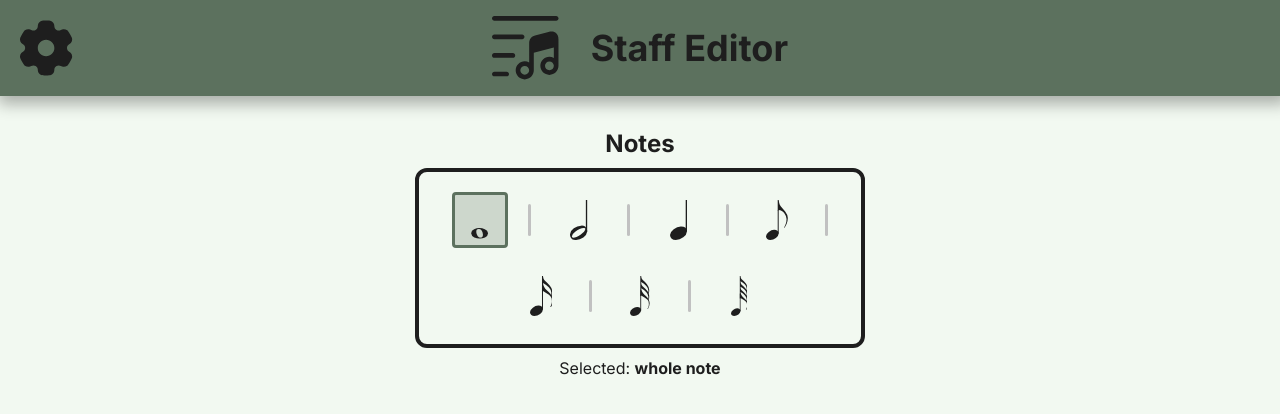
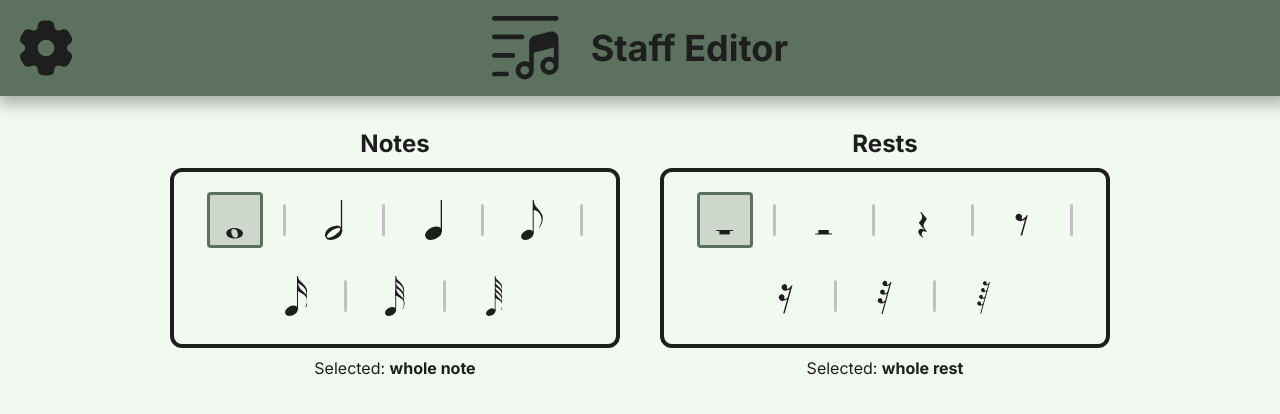
Before and after one commit to kubaplo/Staff-Editor, a Next.js app: page / in a window 1280 px wide. Shown: the top 414 px of the page. Built offline with nearby package versions, Linux system fonts and the light colour scheme.

Commit message:
Add Selection Box with rests

```diff
--- a/app/page.tsx
+++ b/app/page.tsx
@@ -12,6 +12,13 @@ import EighthNote from "@/ui/svg/Notes/EighthNote";
 import SixteenthNote from "@/ui/svg/Notes/SixteenthNote";
 import ThirtySecondNote from "@/ui/svg/Notes/ThirtySecondNote";
 import SixtyFourthNote from "@/ui/svg/Notes/SixtyFourthNote";
+import WholeRest from "@/ui/svg/Rests/WholeRest";
+import HalfRest from "@/ui/svg/Rests/HalfRest";
+import QuarterRest from "@/ui/svg/Rests/QuarterRest";
+import EighthRest from "@/ui/svg/Rests/EighthRest";
+import SixteenthRest from "@/ui/svg/Rests/SixteenthRest";
+import ThirtySecondRest from "@/ui/svg/Rests/ThirtySecondRest";
+import SixtyFourthRest from "@/ui/svg/Rests/SixtyFourthRest";
 
 const NOTES = [
   {name: 'whole note', icon: WholeNote},
@@ -19,8 +26,18 @@ const NOTES = [
   {name: 'quarter note', icon: QuarterNote},
   {name: 'eighth note', icon: EighthNote},
   {name: 'sixteenth note', icon: SixteenthNote},
-  {name: 'thirty second note', icon: ThirtySecondNote},
-  {name: 'sixty fourth note', icon: SixtyFourthNote},
+  {name: 'thirty-second note', icon: ThirtySecondNote},
+  {name: 'sixty-fourth note', icon: SixtyFourthNote},
+];
+
+const RESTS = [
+  {name: 'whole rest', icon: WholeRest},
+  {name: 'half rest', icon: HalfRest},
+  {name: 'quarter rest', icon: QuarterRest},
+  {name: 'eighth rest', icon: EighthRest},
+  {name: 'sixteenth rest', icon: SixteenthRest},
+  {name: 'thirty-second rest', icon: ThirtySecondRest},
+  {name: 'sixty-fourth rest', icon: SixtyFourthRest},
 ];
 
 export default function Home() {
@@ -28,7 +45,10 @@ export default function Home() {
     <>
     <Header />
     <main className="w-full h-screen bg-primary pt-32">
-      <SelectionBox title="Notes" items={NOTES} />
+      <div className="flex justify-center items-center gap-10">
+        <SelectionBox title="Notes" items={NOTES} />
+        <SelectionBox title="Rests" items={RESTS} />
+      </div>
     </main>
     </>
   );
--- a/ui/components/SelectionBox/SelectionBox.tsx
+++ b/ui/components/SelectionBox/SelectionBox.tsx
@@ -2,9 +2,6 @@
 
 // React
 import React, { Fragment, useState } from 'react';
-
-// Clsx
-import clsx from 'clsx';
 
 // Framer Motion
 import { motion } from 'framer-motion';
@@ -35,7 +32,7 @@ export default function SelectionBox({title, items}: SelectionBoxPropsType) {
               <item.icon className="h-10 w-auto fill-dark z-[1]" />
               {
                 (selectedItem === item) ?
-                <motion.div layoutId="background" className="absolute top-0 left-0 size-full border-[3px] border-secondary rounded">
+                <motion.div layoutId={`background-${title}`} className="absolute top-0 left-0 size-full border-[3px] border-secondary rounded">
                   <div className="size-full bg-secondary opacity-25"></div>
                 </motion.div> : null
               }
--- /dev/null
+++ b/ui/svg/Rests/EighthRest.tsx
@@ -0,0 +1,11 @@
+import { IconPropsType } from "@/lib/types/IconPropsType";
+
+export default function EighthRest({className}: IconPropsType) {
+  return (
+    <svg className={className} width="13.001mm" height="30.193369mm" viewBox="0 0 13.001 30.193371">
+      <g transform="translate(-107.48273,-54.89336)">
+        <path d="m 114.11746,68.556508 -0.0895,0.402577 q 0.26839,0.581502 0.89462,0.268386 2.14708,-0.984079 3.13116,-3.041699 h 0.5815 l -4.24943,15.56634 h -1.25247 l 3.44428,-12.211525 q -1.83397,1.163002 -3.89159,1.341926 -1.34192,-0.04473 -2.326,-0.849887 -0.93935,-0.805155 -1.02881,-2.10235 0.0447,-2.147082 2.19181,-2.683852 1.11827,-0.178924 1.92343,0.53677 0.80516,0.715694 0.84989,1.878696 l -0.17893,0.894618" strokeWidth={0.894617} />
+      </g>
+    </svg>
+  );
+}
--- /dev/null
+++ b/ui/svg/Rests/HalfRest.tsx
@@ -0,0 +1,12 @@
+import { IconPropsType } from "@/lib/types/IconPropsType";
+
+export default function HalfRest({className}: IconPropsType) {
+  return (
+    <svg className={className} width="13.001mm" height="30.193369mm" viewBox="0 0 13.001 30.193371">
+      <g transform="translate(-107.48273,-54.89336)">
+        <path d="m 117.91076,77.525267 h -7.85505 v 3.104762 h 7.85505 v -3.104762" strokeWidth={0.620953} />
+        <path d="M 120.31696,80.127084 H 107.6495 v 0.779837 h 12.66746 v -0.779837" strokeWidth={0.395199} />
+      </g>
+    </svg>
+  );
+}
--- /dev/null
+++ b/ui/svg/Rests/QuarterRest.tsx
@@ -0,0 +1,11 @@
+import { IconPropsType } from "@/lib/types/IconPropsType";
+
+export default function QuarterRest({className}: IconPropsType) {
+  return (
+    <svg className={className} width="13.001mm" height="30.193369mm" viewBox="0 0 13.001 30.193371">
+      <g transform="translate(-107.48273,-54.89336)">
+        <path d="m 117.27831,69.169071 q -2.37626,2.566361 -2.59804,4.689154 0.0317,1.330707 0.82377,2.534679 l 1.64754,2.18616 -0.3802,0.506935 q -0.91882,-0.506935 -1.77428,-0.570302 -0.82377,-0.03168 -1.36239,0.760403 -0.66535,1.172289 -0.15841,2.18616 0.47525,1.013872 1.07723,1.489124 l -0.34852,0.506935 -2.2812,-1.996059 q -1.07724,-1.108922 -1.23566,-2.598045 0.22178,-2.154477 2.43963,-2.18616 0.85545,0 1.96437,0.601986 v -0.06337 l -3.99211,-5.19609 q 1.10892,-0.950505 1.86932,-2.249527 0.7604,-1.299023 0.63367,-2.788146 -0.3802,-1.520807 -1.48912,-2.756463 h 1.07724 l 4.08716,4.942623" strokeWidth={0.63367} />
+      </g>
+    </svg>
+  );
+}
--- /dev/null
+++ b/ui/svg/Rests/SixteenthRest.tsx
@@ -0,0 +1,11 @@
+import { IconPropsType } from "@/lib/types/IconPropsType";
+
+export default function SixteenthRest({className}: IconPropsType) {
+  return (
+    <svg className={className} width="13.001mm" height="30.193369mm" viewBox="0 0 13.001 30.193371">
+      <g transform="translate(-107.48273,-54.89336)">
+        <path d="m 111.79849,65.251176 q -0.85828,-0.702229 -0.89729,-1.833598 0,-1.872611 1.91162,-2.379776 0.93631,-0.156051 1.63854,0.507165 0.70222,0.624204 0.74124,1.638535 l -0.15605,0.819267 -0.078,0.351115 q 0.23408,0.468152 0.78026,0.195063 1.83359,-0.819267 2.84792,-2.652865 h 0.5852 l -5.92994,21.261937 h -1.09236 l 2.96497,-10.650475 q -1.56051,1.014331 -3.35509,1.170382 -1.17038,-0.03901 -2.02866,-0.741242 -0.85828,-0.702229 -0.93631,-1.833598 0.11704,-2.184713 2.30175,-2.41879 0.97532,0.03901 1.5215,0.741242 0.58519,0.702229 0.54618,1.638535 l -0.23408,1.053344 q 0.11704,0.234076 0.39013,0.195063 0.54617,0 1.20939,-0.507165 l 1.01433,-0.819268 1.63854,-6.164011 q -1.59953,1.014331 -3.39411,1.170382 -1.09236,-0.03901 -1.98965,-0.741242" strokeWidth={0.780255} />
+      </g>
+    </svg>
+  );
+}
--- /dev/null
+++ b/ui/svg/Rests/SixtyFourthRest.tsx
@@ -0,0 +1,11 @@
+import { IconPropsType } from "@/lib/types/IconPropsType";
+
+export default function SixtyFourthRest({className}: IconPropsType) {
+  return (
+    <svg className={className} width="13.001mm" height="30.193369mm" viewBox="0 0 13.001 30.193371">
+      <g transform="translate(-107.48273,-54.89336)">
+        <path d="m 115.33439,62.00963 q -0.73933,-0.02549 -1.32568,-0.484382 -0.56087,-0.458887 -0.58636,-1.198206 0.0256,-1.223701 1.2492,-1.555121 0.66284,-0.101978 1.12172,0.33142 0.45888,0.4079 0.48438,1.070737 l -0.10193,0.509876 -0.0765,0.229444 q 0.15295,0.331418 0.50987,0.152963 1.2237,-0.560863 1.83554,-1.733577 h 0.35693 L 112.0967,83.47538 h -0.71383 l 1.91203,-6.934304 q -1.01976,0.662837 -2.19246,0.764814 -0.76482,-0.02549 -1.32568,-0.484383 -0.56086,-0.458888 -0.61185,-1.198206 0.0765,-1.427651 1.50413,-1.580614 1.27469,0.178457 1.35117,1.453145 l -0.15296,0.790307 q 0.0765,0.152962 0.25494,0.127469 0.35691,0 0.7903,-0.33142 l 0.68833,-0.61185 1.09624,-4.028015 q -1.04525,0.662838 -2.24346,0.764812 -0.73932,-0.02549 -1.32568,-0.48438 -0.56086,-0.458889 -0.58634,-1.172714 0.051,-1.427651 1.50413,-1.580614 0.61185,0.05099 0.99425,0.509876 0.38242,0.458888 0.35691,1.045244 l -0.15295,0.662839 q 0.0765,0.152962 0.25493,0.127468 0.38241,0.0255 0.8158,-0.331419 l 0.68833,-0.688332 1.12173,-3.951533 q -1.04525,0.662838 -2.21797,0.764813 -0.7648,-0.0255 -1.35116,-0.484382 -0.56086,-0.458887 -0.58635,-1.198207 0.0254,-1.2237 1.27469,-1.555119 0.63734,-0.07648 1.09622,0.331419 0.48439,0.433394 0.48439,1.070738 l -0.0765,0.535368 -0.0765,0.203951 q 0.15296,0.331419 0.50987,0.152963 0.68833,-0.229444 1.24919,-0.917776 l 1.12173,-4.002522 q -1.01975,0.662839 -2.21795,0.764814" strokeWidth={0.509875} />
+      </g>
+    </svg>
+  );
+}
--- /dev/null
+++ b/ui/svg/Rests/ThirtySecondRest.tsx
@@ -0,0 +1,11 @@
+import { IconPropsType } from "@/lib/types/IconPropsType";
+
+export default function ThirtySecondRest({className}: IconPropsType) {
+  return (
+    <svg className={className} width="13.001mm" height="30.193369mm" viewBox="0 0 13.001 30.193371">
+      <g transform="translate(-107.48273,-54.89336)">
+        <path d="m 115.83549,60.945615 -0.0975,0.292459 q 0.19497,0.42244 0.6499,0.194972 1.52729,-0.714899 2.37217,-2.209689 h 0.45494 l -6.72656,24.274088 h -0.90987 l 2.46965,-8.871253 q -1.33231,0.844881 -2.8271,0.974863 -0.97486,-0.03249 -1.68976,-0.617413 -0.7149,-0.584918 -0.77989,-1.527285 0.0975,-1.819745 1.91723,-2.014717 1.62477,0.227468 1.72226,1.852239 l -0.19498,1.007359 q 0.0975,0.194972 0.32496,0.162477 0.48743,0 1.03985,-0.422441 l 0.87738,-0.77989 1.33231,-5.101783 q -1.33231,0.844881 -2.8271,0.974863 -0.94237,-0.0325 -1.68976,-0.617413 -0.7149,-0.584918 -0.7474,-1.49479 0.065,-1.819745 1.91723,-2.014717 0.77989,0.06499 1.26732,0.649909 0.45494,0.584917 0.42244,1.332312 l -0.19497,0.844882 q 0.0975,0.194972 0.32496,0.162477 0.48743,0.0325 1.03985,-0.422441 l 0.87738,-0.877377 1.4298,-5.036792 q -1.33232,0.844881 -2.82711,0.974863 -0.94236,-0.0325 -1.68976,-0.617413 -0.7149,-0.584918 -0.74739,-1.527285 0.0325,-1.559781 1.59227,-1.982222 0.81239,-0.129982 1.39731,0.422441 0.61741,0.519927 0.61741,1.364808 0.065,0.35745 -0.0975,0.649909" strokeWidth={0.649909} />
+      </g>
+    </svg>
+  );
+}
--- /dev/null
+++ b/ui/svg/Rests/WholeRest.tsx
@@ -0,0 +1,12 @@
+import { IconPropsType } from "@/lib/types/IconPropsType";
+
+export default function WholeRest({className}: IconPropsType) {
+  return (
+    <svg className={className} width="13.001mm" height="30.193369mm" viewBox="0 0 13.001 30.193371">
+      <g transform="translate(-107.48273,-54.89336)">
+        <path d="m 117.91076,80.906921 h -7.85505 v -3.104762 h 7.85505 v 3.104762" strokeWidth={0.620953} />
+        <path d="M 120.31696,78.305104 H 107.6495 v -0.779837 h 12.66746 v 0.779837" strokeWidth={0.395199} />
+      </g>
+    </svg>
+  );
+}
```
